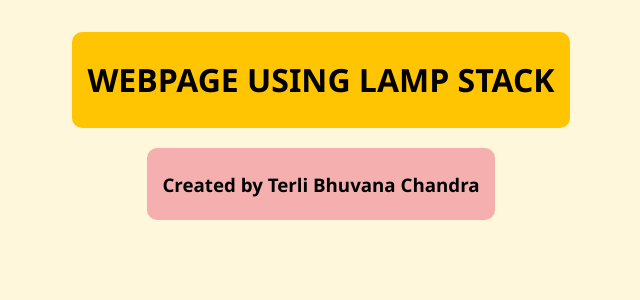
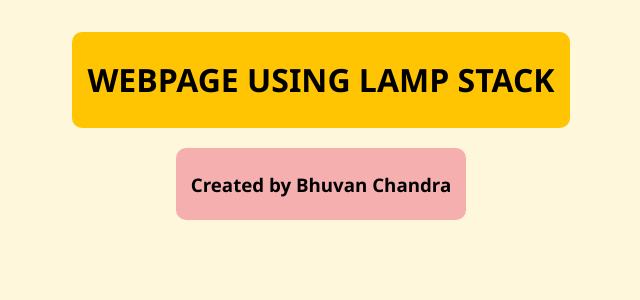
Before and after one commit to Bhuvant925/Web-page-usng-LAMP-stack, a PHP site: page / in a window 1280 px wide. Shown: the part 92-392 px from the top of the page, without its empty margins (319-959 px from the left). Run offline with PHP 8.4, Linux system fonts and the light colour scheme.

Commit message:
Update index.php

```diff
--- a/index.php
+++ b/index.php
@@ -11,7 +11,7 @@
     </div>
     <br>
     <div style="display: inline-flex; background-color: rgb(245, 175, 175); padding:5px;margin:10px;border-radius:10px;">
-      <h3 style="display: inline-flex; font-family:'Segoe UI', Tahoma, Geneva, Verdana, sans-serif; padding:0px 10px 0px 10px;">Created by Terli Bhuvana Chandra</h3>
+      <h3 style="display: inline-flex; font-family:'Segoe UI', Tahoma, Geneva, Verdana, sans-serif; padding:0px 10px 0px 10px;">Created by Bhuvan Chandra</h3>
     </div>
   </div>
 </body>
```
